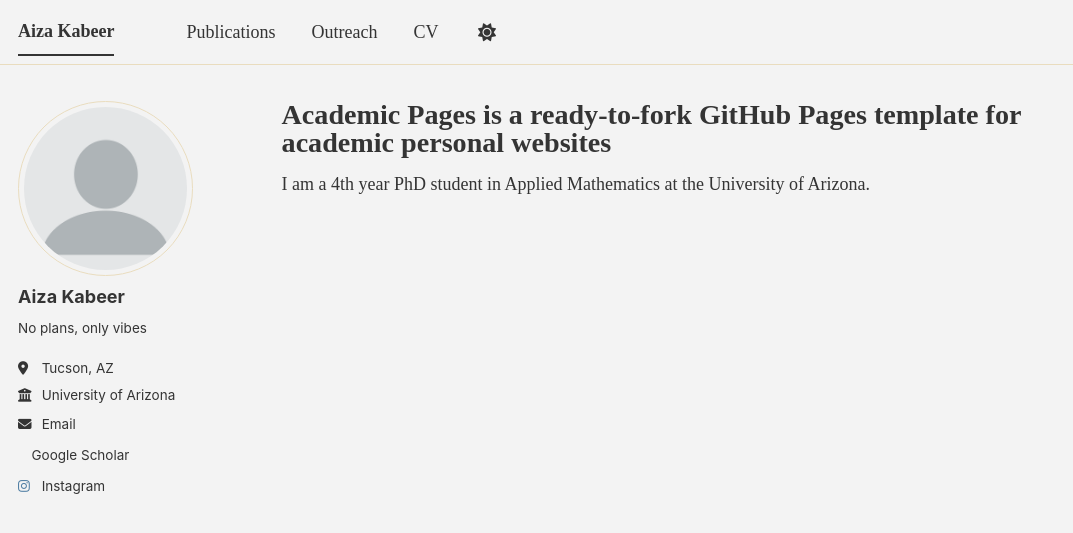
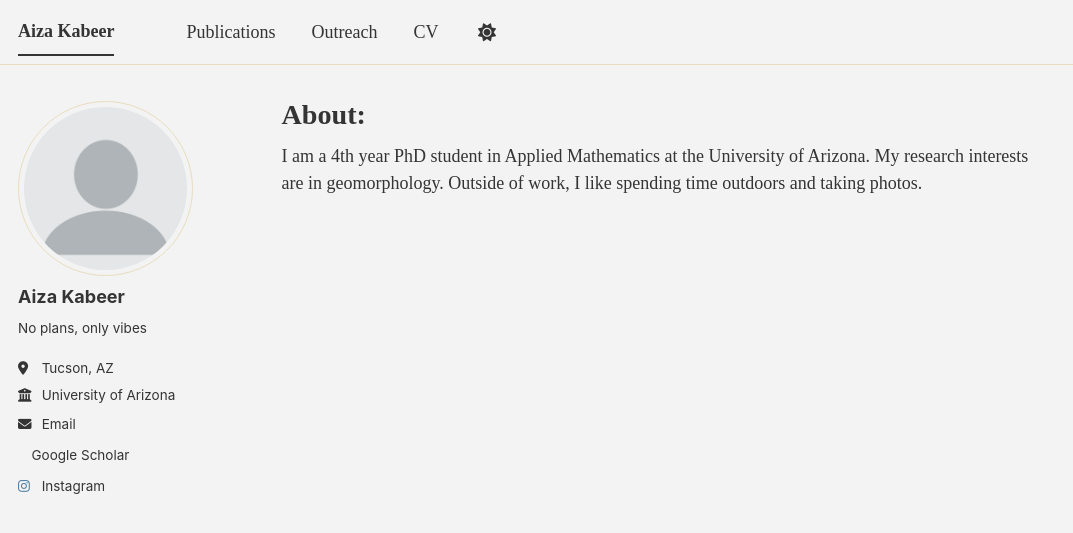
Before and after one commit to aiza-k/aiza-k.github.io, a Jekyll site: the page built from _pages/about.md, in a window 1280 px wide. Shown: the top 533 px of the page, without its empty margins (0-1073 px from the left). Built offline with Jekyll 4.4.1, drawn with Linux system fonts in a browser that asks for light colours; a script bundle is joined from its source files by our own code; a style sheet for code colours, icons or effects is not loaded.

Commit message:
Revise about page content and title
Updated title and added research interests and hobbies.

```diff
--- a/_pages/about.md
+++ b/_pages/about.md
@@ -1,10 +1,10 @@
 ---
 permalink: /
-title: "Academic Pages is a ready-to-fork GitHub Pages template for academic personal websites"
+title: "About:"
 author_profile: true
 redirect_from:
   - /about/
   - /about.html
 ---
 
-I am a 4th year PhD student in Applied Mathematics at the University of Arizona.
+I am a 4th year PhD student in Applied Mathematics at the University of Arizona. My research interests are in geomorphology. Outside of work, I like spending time outdoors and taking photos.
```
